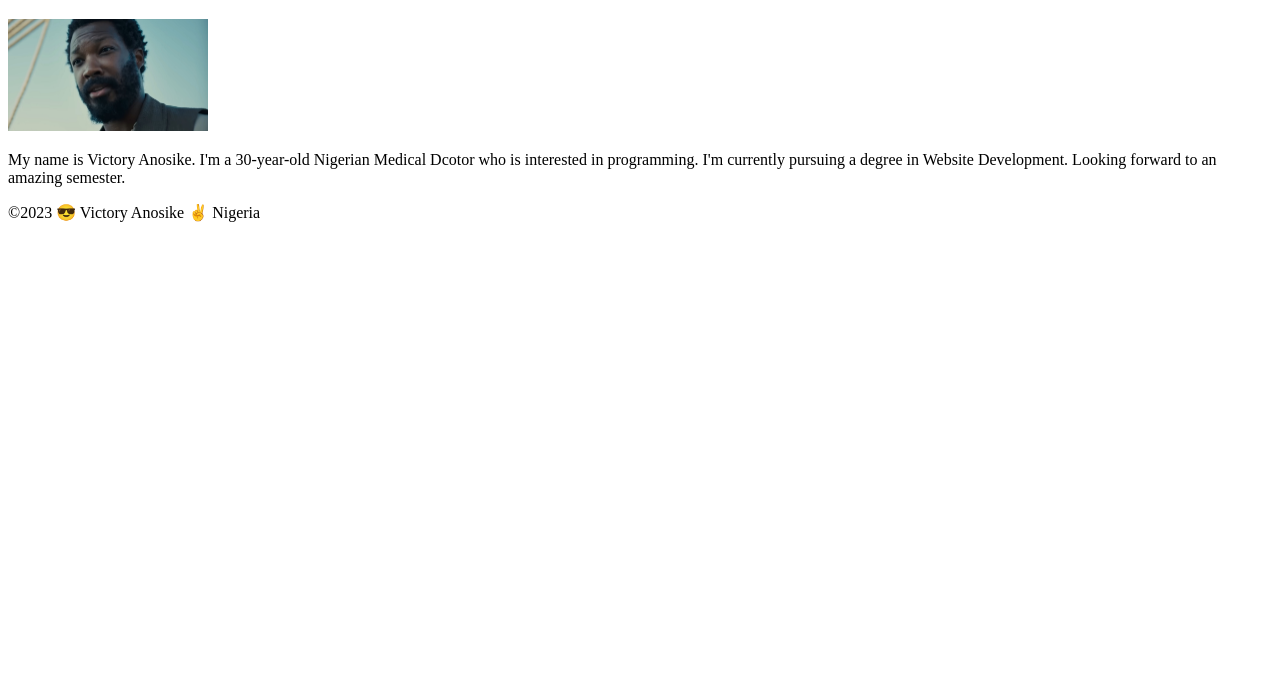
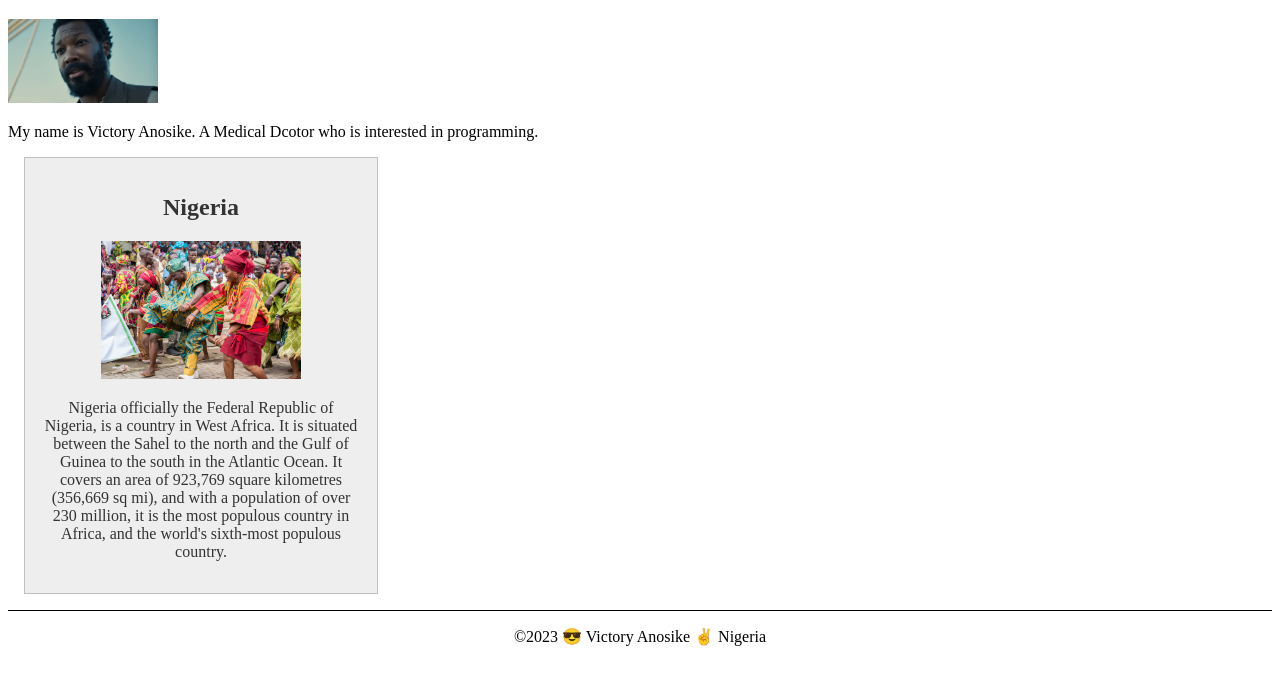
Before and after one commit to anosike1/anosike1.github.io, a plain HTML site: page wdd130/index.html in a window 1280 px wide. Shown: the part 87-772 px from the top of the page. Drawn offline with Linux system fonts and the light colour scheme.

Commit message:
Update index.html

```diff
--- a/wdd130/index.html
+++ b/wdd130/index.html
@@ -4,6 +4,9 @@
         <meta charset="utf-8">
         <meta name="viewport" content="width=device-width,initial-scale=1.0">
         <title>Victory Anosike | WDD 130</title>
+        <meta name="description" content="I am Victory Anosike taking the WDD 130 course to learn HTML and CSS.">
+        <meta name="author" content="Victory Anosike">
+        <link rel="stylesheet" href="styles/styles.css">
     </head>
     <body>
         <header>
@@ -16,8 +19,13 @@
         <main>
             <h1>Victory Anosike | WDD 130</h1>
             <img src="images/profile.jpg" alt="This is actually the picture of one of my favorite movie characters" width="200">
-            <p>My name is Victory Anosike. I'm a 30-year-old Nigerian Medical Dcotor who is interested in programming. I'm currently pursuing a degree in Website Development. Looking forward to an amazing semester.</p>
+            <p>My name is Victory Anosike. A Medical Dcotor who is interested in programming.</p>
         </main>
+        <aside>
+            <h2>Nigeria</h2>
+            <img src="images/nigeria.jpg" src="the nigerian people">
+            <p>Nigeria officially the Federal Republic of Nigeria, is a country in West Africa. It is situated between the Sahel to the north and the Gulf of Guinea to the south in the Atlantic Ocean. It covers an area of 923,769 square kilometres (356,669 sq mi), and with a population of over 230 million, it is the most populous country in Africa, and the world's sixth-most populous country.</p>
+        </aside>
         <footer>
             <p>&copy;2023 😎 Victory Anosike ✌ Nigeria</p>
         </footer>
```
